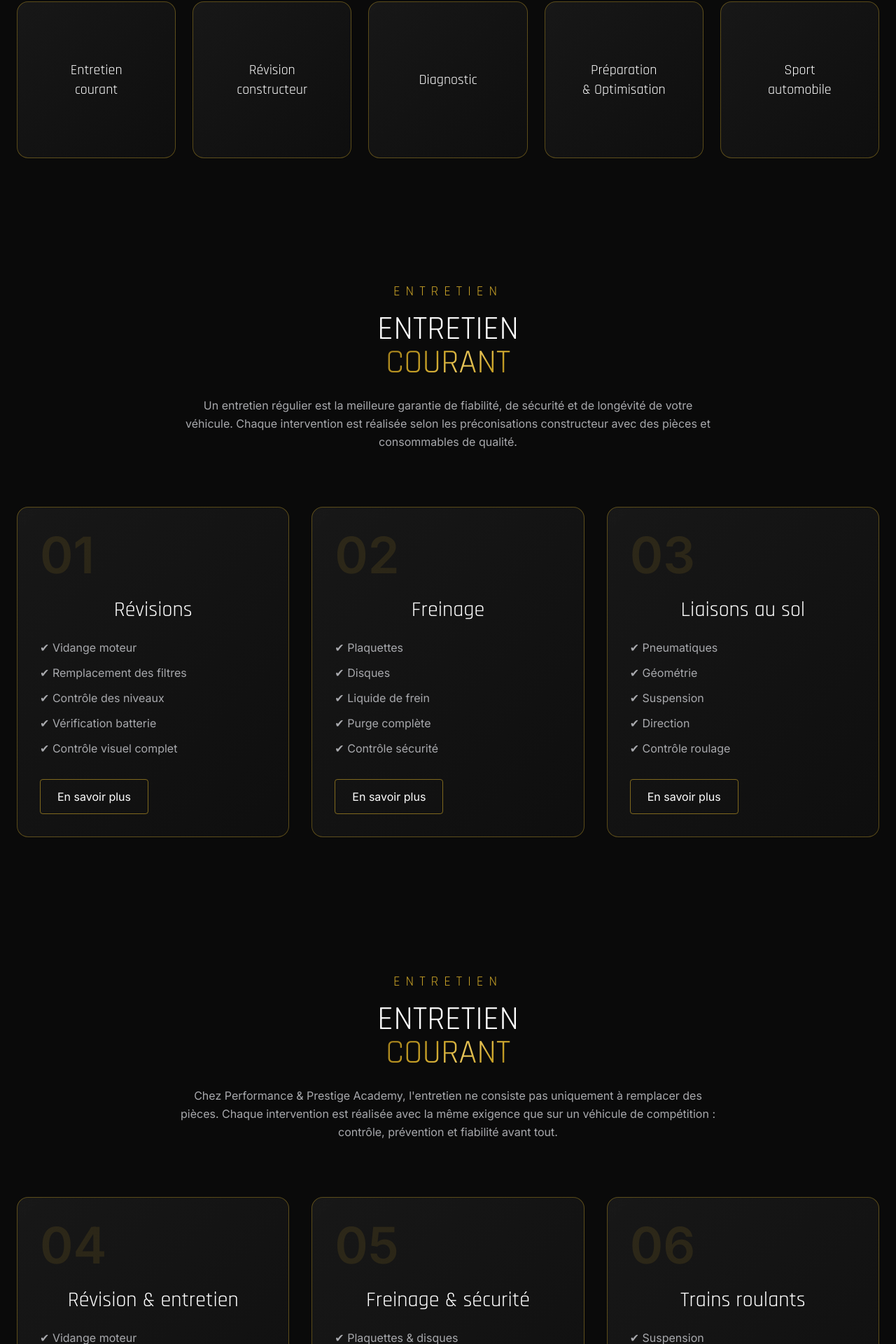
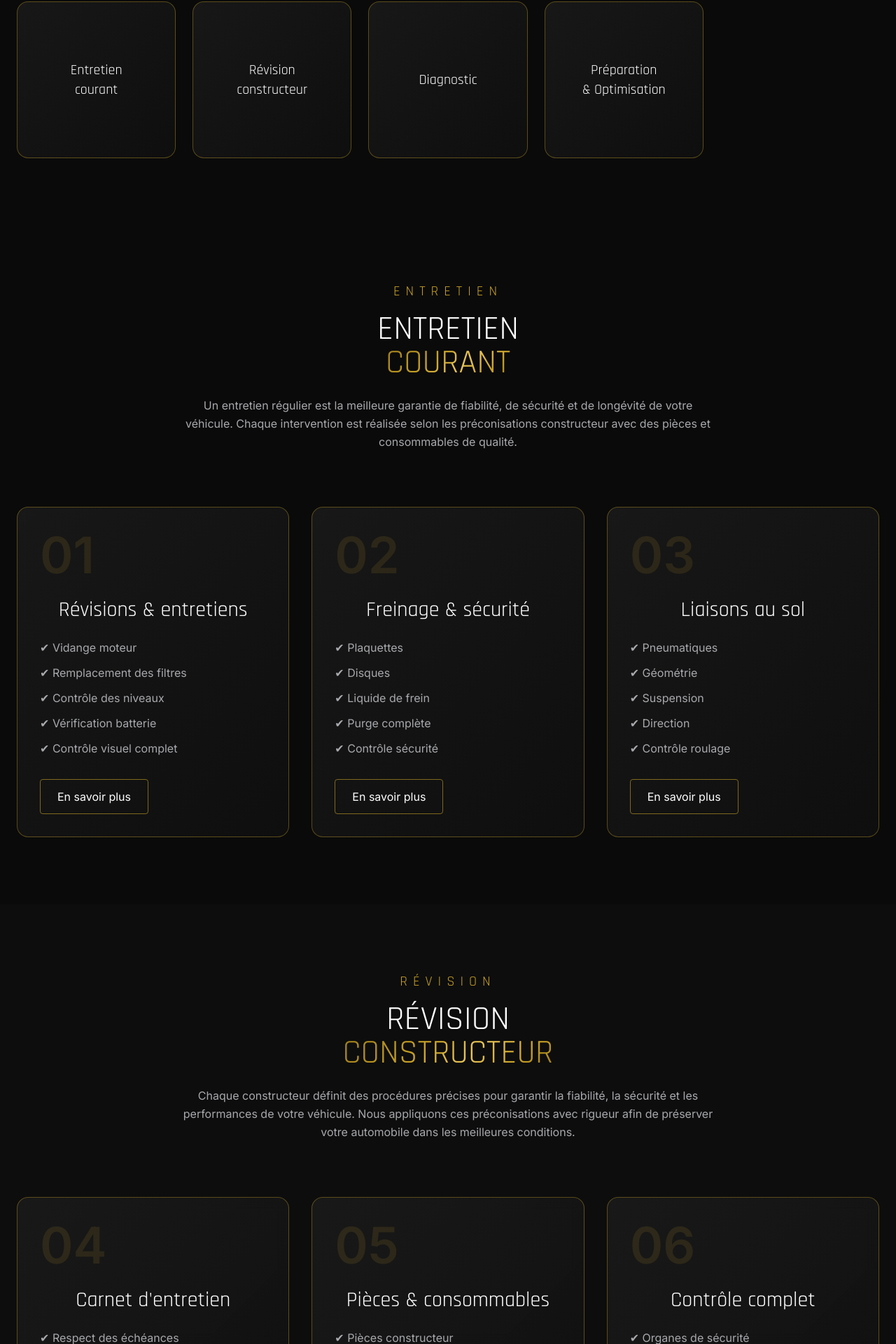
Before and after one commit to PerformancePrestigeAcademy/performance-prestige-academy, a React (Vite) app: page /maintenance in a window 1280 px wide. Shown: the part 878-2798 px from the top of the page at 70% size. Built offline with nearby package versions, Linux system fonts and the light colour scheme.

Commit message:
PATCH 010 V1

```diff
--- a/src/Pages/MaintenancePage.tsx
+++ b/src/Pages/MaintenancePage.tsx
@@ -62,24 +62,13 @@ export default function MaintenancePage() {
       </a>
 
       <a
-        href="#preparation"
+        href="#performance"
         className="bg-dark-card service-card gold-border rounded-2xl h-56 p-8 flex items-center justify-center text-center hover:-translate-y-2 transition-all duration-300"
       >
         <h3 className="font-racing text-xl">
           Préparation
           <br />
           & Optimisation
-        </h3>
-      </a>
-
-      <a
-        href="#competition"
-        className="bg-dark-card service-card gold-border rounded-2xl h-56 p-8 flex items-center justify-center text-center hover:-translate-y-2 transition-all duration-300"
-      >
-        <h3 className="font-racing text-xl">
-          Sport
-          <br />
-          automobile
         </h3>
       </a>
 
@@ -137,7 +126,7 @@ export default function MaintenancePage() {
              </p>
 
          <h3 className="font-racing text-3xl mb-6 text-center">
-            Révisions
+            Révisions & entretiens
          </h3>
 
          <ul className="space-y-3 text-[#A8A9AD] mb-8">
@@ -165,7 +154,7 @@ export default function MaintenancePage() {
              </p>
 
          <h3 className="font-racing text-3xl mb-6 text-center">
-            Freinage
+            Freinage & sécurité
          </h3>
 
          <ul className="space-y-3 text-[#A8A9AD] mb-8">
@@ -221,136 +210,6 @@ export default function MaintenancePage() {
 
 
 
-{/* ===========================
-    ENTRETIEN COURANT
-=========================== */}
-
-<section
-  id="entretien"
-  className="scroll-mt-32 py-24 bg-[#0A0A0A]"
->
-
-<div className="max-w-7xl mx-auto px-6">
-
-<div className="text-center mb-20">
-
-<p className="font-racing text-xl tracking-[0.4em] text-[#C9A227] mb-4">
-ENTRETIEN
-</p>
-
-<h2 className="font-racing text-5xl mb-6">
-ENTRETIEN
-<br />
-<span className="gold-gradient">
-COURANT
-</span>
-</h2>
-
-<p className="max-w-3xl mx-auto text-[#A8A9AD] leading-relaxed">
-Chez Performance & Prestige Academy, l'entretien ne consiste pas uniquement à remplacer des pièces.
-Chaque intervention est réalisée avec la même exigence que sur un véhicule de compétition :
-contrôle, prévention et fiabilité avant tout.
-</p>
-
-</div>
-
-<div className="grid lg:grid-cols-3 gap-8">
-
-{/* ================= Carte 01 ================= */}
-
-<div className="bg-dark-card gold-border rounded-2xl service-card p-8 h-full flex flex-col">
-
-<p className="text-7xl font-black text-[#C9A22720] mb-6">
-     04
- </p>
-
-<h3 className="font-racing text-3xl mb-6 text-center">
-Révision & entretien
-</h3>
-
-<ul className="space-y-3 text-[#A8A9AD] mb-8">
-
-<li>✔ Vidange moteur</li>
-<li>✔ Remplacement des filtres</li>
-<li>✔ Contrôle des niveaux</li>
-<li>✔ Contrôle sécurité</li>
-<li>✔ Révision périodique</li>
-
-</ul>
-
-<p className="mt-auto text-sm text-[#A8A9AD] leading-relaxed text-center">
-Un entretien régulier permet de préserver les performances,
-la fiabilité et la longévité de votre véhicule.
-</p>
-
-</div>
-
-{/* ================= Carte 02 ================= */}
-
-<div className="bg-dark-card gold-border rounded-2xl service-card p-8 h-full flex flex-col">
-
-<p className="text-7xl font-black text-[#C9A22720] mb-6">
-     05
- </p>
-
-<h3 className="font-racing text-3xl mb-6 text-center">
-Freinage & sécurité
-</h3>
-
-<ul className="space-y-3 text-[#A8A9AD] mb-8">
-
-<li>✔ Plaquettes & disques</li>
-<li>✔ Liquide de frein</li>
-<li>✔ Purge complète</li>
-<li>✔ Contrôle hydraulique</li>
-<li>✔ Vérification du système</li>
-
-</ul>
-
-<p className="mt-auto text-sm text-[#A8A9AD] leading-relaxed text-center">
-Parce que la sécurité n'est jamais une option,
-chaque élément est contrôlé avec la plus grande rigueur.
-</p>
-
-</div>
-
-{/* ================= Carte 03 ================= */}
-
-<div className="bg-dark-card gold-border rounded-2xl service-card p-8 h-full flex flex-col">
-
-<p className="text-7xl font-black text-[#C9A22720] mb-6">
-             06
-             </p>
-
-<h3 className="font-racing text-3xl mb-6 text-center">
-Trains roulants
-</h3>
-
-<ul className="space-y-3 text-[#A8A9AD] mb-8">
-
-<li>✔ Suspension</li>
-<li>✔ Direction</li>
-<li>✔ Pneumatiques</li>
-<li>✔ Géométrie</li>
-<li>✔ Contrôle du châssis</li>
-
-</ul>
-
-<p className="mt-auto text-sm text-[#A8A9AD] leading-relaxed text-center">
-Des liaisons au sol parfaitement réglées garantissent
-précision de conduite, stabilité et confort.
-</p>
-
-</div>
-
-</div>
-
-</div>
-
-</section>
-
-
-
 
 {/* ===========================
     RÉVISION CONSTRUCTEUR
@@ -393,7 +252,7 @@ automobile dans les meilleures conditions.
 <div className="bg-dark-card gold-border rounded-2xl service-card p-8 h-full flex flex-col">
 
 <p className="text-7xl font-black text-[#C9A22720] mb-6">
-             07
+             04
              </p>
 
 <h3 className="font-racing text-3xl mb-6 text-center">
@@ -422,7 +281,7 @@ dans le temps.
 <div className="bg-dark-card gold-border rounded-2xl service-card p-8 h-full flex flex-col">
 
 <p className="text-7xl font-black text-[#C9A22720] mb-6">
-             08
+             05
              </p>
 
 <h3 className="font-racing text-3xl mb-6 text-center">
@@ -451,7 +310,7 @@ constructeur et la fiabilité du véhicule.
 <div className="bg-dark-card gold-border rounded-2xl service-card p-8 h-full flex flex-col">
 
 <p className="text-7xl font-black text-[#C9A22720] mb-6">
-             09
+             06
              </p>
 
 <h3 className="font-racing text-3xl mb-6 text-center">
@@ -524,7 +383,7 @@ nous identifions l'origine réelle du dysfonctionnement avant toute intervention
 <div className="bg-dark-card gold-border rounded-2xl service-card p-8 h-full flex flex-col">
 
 <p className="text-7xl font-black text-[#C9A22720] mb-6">
-             10
+             07
              </p>
 
 <h3 className="font-racing text-3xl mb-6 text-center">
@@ -553,7 +412,7 @@ l'état électronique du véhicule.
 <div className="bg-dark-card gold-border rounded-2xl service-card p-8 h-full flex flex-col">
 
 <p className="text-7xl font-black text-[#C9A22720] mb-6">
-             11
+             08
              </p>
 
 <h3 className="font-racing text-3xl mb-6 text-center">
@@ -581,7 +440,7 @@ Chaque panne est étudiée afin d'identifier son origine réelle avant toute ré
 <div className="bg-dark-card gold-border rounded-2xl service-card p-8 h-full flex flex-col">
 
 <p className="text-7xl font-black text-[#C9A22720] mb-6">
-             12
+             09
              </p>
 
 <h3 className="font-racing text-3xl mb-6 text-center">
@@ -654,7 +513,7 @@ destinée à la compétition.
 <div className="bg-dark-card gold-border rounded-2xl service-card p-8 h-full flex flex-col">
 
 <p className="text-7xl font-black text-[#C9A22720] mb-6">
-             13
+             10
              </p>
 
 <h3 className="font-racing text-3xl mb-6 text-center">
@@ -682,7 +541,7 @@ Chaque préparation est développée selon vos objectifs et votre utilisation.
 <div className="bg-dark-card gold-border rounded-2xl service-card p-8 h-full flex flex-col">
 
 <p className="text-7xl font-black text-[#C9A22720] mb-6">
-             14
+             11
              </p>
 
 <h3 className="font-racing text-3xl mb-6 text-center">
@@ -710,11 +569,11 @@ Chaque réglage vise à exploiter pleinement le potentiel du véhicule.
 <div className="bg-dark-card gold-border rounded-2xl service-card p-8 h-full flex flex-col">
 
 <p className="text-7xl font-black text-[#C9A22720] mb-6">
-             15
+             12
              </p>
 
 <h3 className="font-racing text-3xl mb-6 text-center">
-Sport automobile
+Sport mécanique
 </h3>
 
 <ul className="space-y-3 text-[#A8A9AD] mb-8">
```
